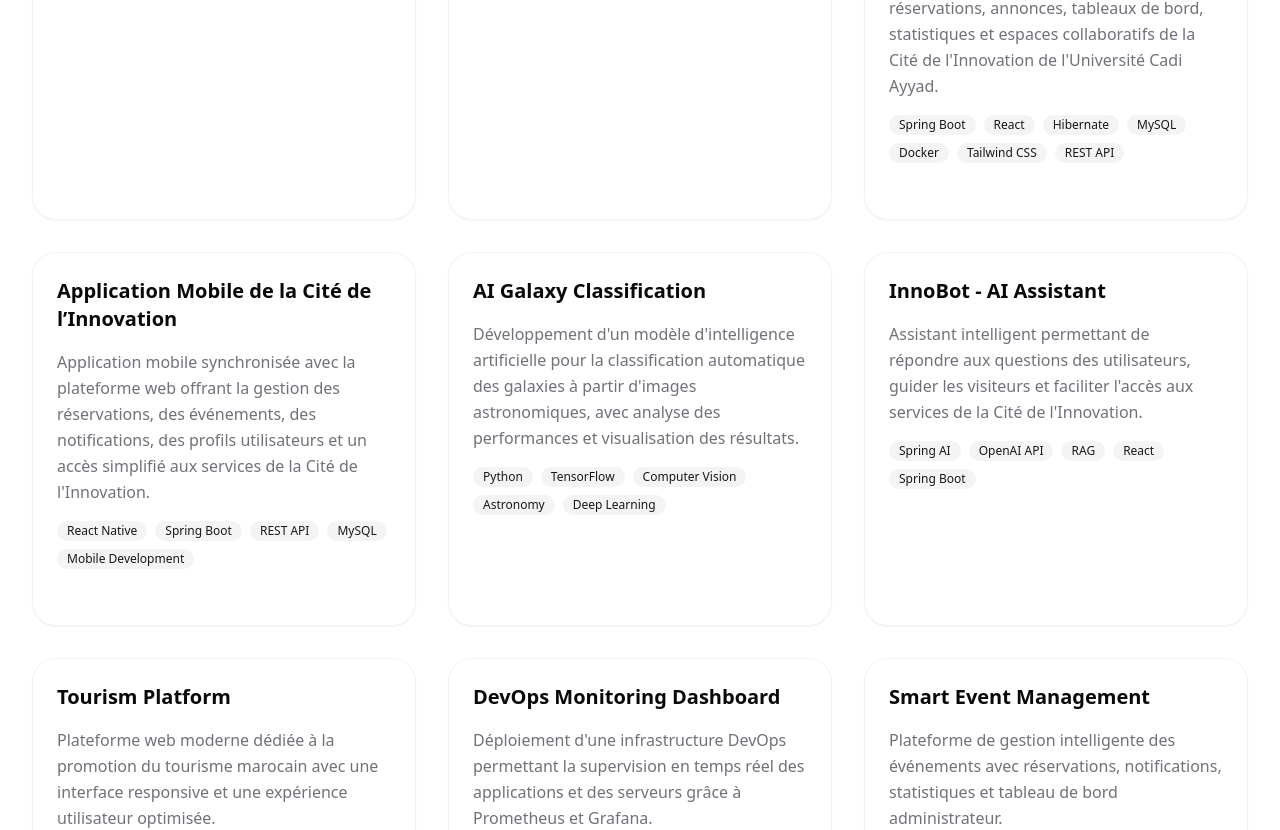
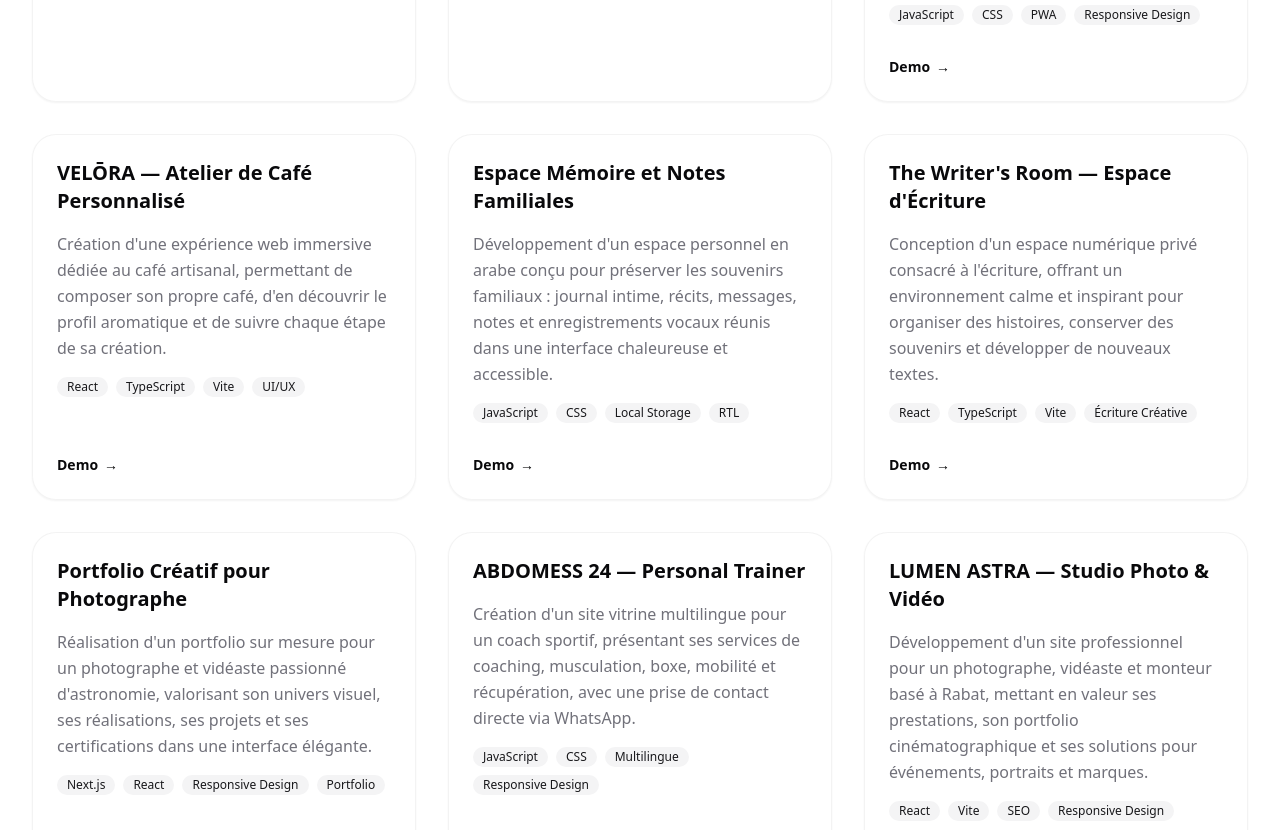
Before and after one commit to nessaiba2003-ui/Portfolio, a React (Vite) app: page /projects in a window 1280 px wide. Shown: the part 909-1739 px from the top of the page. Built offline with nearby package versions, Linux system fonts and the light colour scheme.

Commit message:
Add new portfolio projects

```diff
--- a/src/data/projects.ts
+++ b/src/data/projects.ts
@@ -39,6 +39,55 @@ export const projects: Project[] = [
     period: '2023',
     tags: ['React', 'Node.js', 'Frontend Development'],
     summary: "Développement du site vitrine et de l'interface membre pour la salle de sport Aljawarih, optimisant la visibilité locale et l'inscription en ligne.",
+  },
+  {
+    title: 'Plateforme ALJAWARIH GYM Taroudant',
+    period: '2026',
+    tags: ['JavaScript', 'CSS', 'PWA', 'Responsive Design'],
+    summary: "Conception d'une plateforme digitale complète pour une salle de sport à Taroudant, réunissant abonnements, planning, réservations, suivi des présences et espace communautaire dans une expérience moderne et responsive.",
+    link: 'https://sport-seven-sooty.vercel.app/',
+  },
+  {
+    title: 'VELŌRA — Atelier de Café Personnalisé',
+    period: '2026',
+    tags: ['React', 'TypeScript', 'Vite', 'UI/UX'],
+    summary: "Création d'une expérience web immersive dédiée au café artisanal, permettant de composer son propre café, d'en découvrir le profil aromatique et de suivre chaque étape de sa création.",
+    link: 'https://coffee-shop-beige-gamma.vercel.app/',
+  },
+  {
+    title: 'Espace Mémoire et Notes Familiales',
+    period: '2026',
+    tags: ['JavaScript', 'CSS', 'Local Storage', 'RTL'],
+    summary: "Développement d'un espace personnel en arabe conçu pour préserver les souvenirs familiaux : journal intime, récits, messages, notes et enregistrements vocaux réunis dans une interface chaleureuse et accessible.",
+    link: 'https://gift-dad-rose.vercel.app/#dad',
+  },
+  {
+    title: "The Writer's Room — Espace d'Écriture",
+    period: '2026',
+    tags: ['React', 'TypeScript', 'Vite', 'Écriture Créative'],
+    summary: "Conception d'un espace numérique privé consacré à l'écriture, offrant un environnement calme et inspirant pour organiser des histoires, conserver des souvenirs et développer de nouveaux textes.",
+    link: 'https://book-six-steel-76.vercel.app/',
+  },
+  {
+    title: 'Portfolio Créatif pour Photographe',
+    period: '2026',
+    tags: ['Next.js', 'React', 'Responsive Design', 'Portfolio'],
+    summary: "Réalisation d'un portfolio sur mesure pour un photographe et vidéaste passionné d'astronomie, valorisant son univers visuel, ses réalisations, ses projets et ses certifications dans une interface élégante.",
+    link: 'https://h-portfolio-sepia.vercel.app/#work',
+  },
+  {
+    title: 'ABDOMESS 24 — Personal Trainer',
+    period: '2026',
+    tags: ['JavaScript', 'CSS', 'Multilingue', 'Responsive Design'],
+    summary: "Création d'un site vitrine multilingue pour un coach sportif, présentant ses services de coaching, musculation, boxe, mobilité et récupération, avec une prise de contact directe via WhatsApp.",
+    link: 'https://vitrine-ashy-three.vercel.app/',
+  },
+  {
+    title: 'LUMEN ASTRA — Studio Photo & Vidéo',
+    period: '2026',
+    tags: ['React', 'Vite', 'SEO', 'Responsive Design'],
+    summary: "Développement d'un site professionnel pour un photographe, vidéaste et monteur basé à Rabat, mettant en valeur ses prestations, son portfolio cinématographique et ses solutions pour événements, portraits et marques.",
+    link: 'https://photo-five-delta.vercel.app/',
   },
 {
   title: 'Plateforme Web Immersive et Dynamique pour la Gestion Intelligente de la Cité de l’Innovation (Projet de Fin d’Études)',
```
